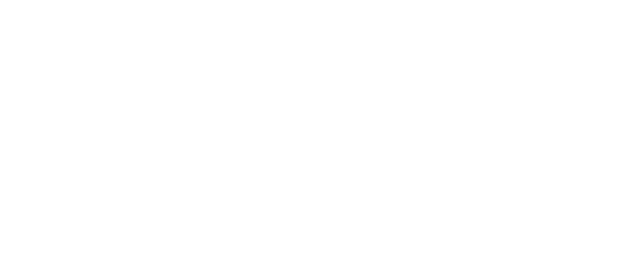
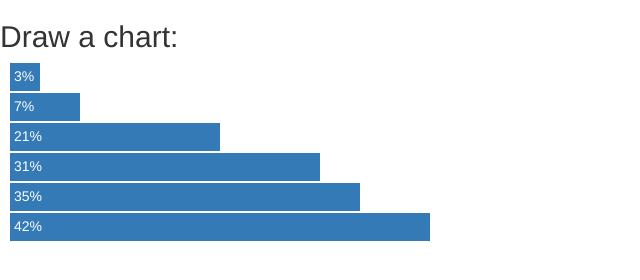
Before and after one commit to teone/d3-workshop, a website: page src/index.html in a window 1280 px wide. Shown: the whole page, without its empty margins (0-640 px from the left). Drawn offline with nearby package versions, Linux system fonts and the light colour scheme; files that its build step writes are made by us from their sources.

Commit message:
Draw a bar chart using divs

```diff
--- /dev/null
+++ b/src/app/main.js
@@ -0,0 +1,14 @@
+var data = [3, 7, 21, 31, 35, 42];
+
+const handleP = () => {
+  d3.select(".chart").selectAll("div")
+  .data(data)
+  .enter().append("div")
+  .attr({
+    class: 'bar'
+  })
+  .style('width', d => `${d * 10}px`)
+  .text(d => `${d}%`);
+}
+
+handleP();
--- a/src/index.html
+++ b/src/index.html
@@ -9,10 +9,16 @@
 </head>
 <body>
 
+  <h2>Draw a chart:</h2>
+
+  <div class="chart"></div>
+
   <!-- bower:js -->
   <script src="bower_components/jquery/dist/jquery.js"></script>
   <script src="bower_components/bootstrap-sass/assets/javascripts/bootstrap.js"></script>
   <script src="bower_components/d3/d3.js"></script>
   <!-- endbower -->
+
+  <script src="app/main.js"></script>
 </body>
 </html>
--- a/src/sass/main.scss
+++ b/src/sass/main.scss
@@ -1 +1,11 @@
 @import '../bower_components/bootstrap-sass/assets/stylesheets/_bootstrap.scss';
+
+.chart {
+  margin-left: 10px;
+  .bar {
+    background: $brand-primary;
+    color: #fff;
+    margin-top: 2px;
+    padding: 4px;
+  }
+}
```
Also changed, not shown: src/dist/main.js (added), src/style/main.css, 1 other file.
